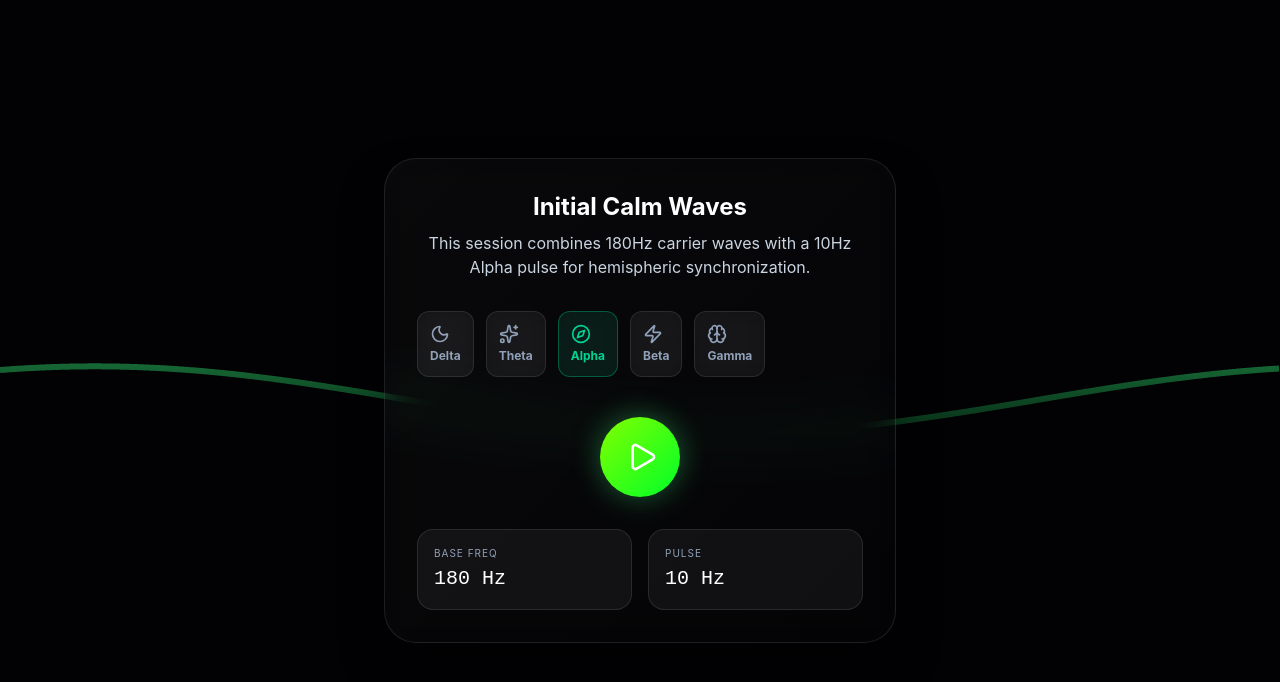
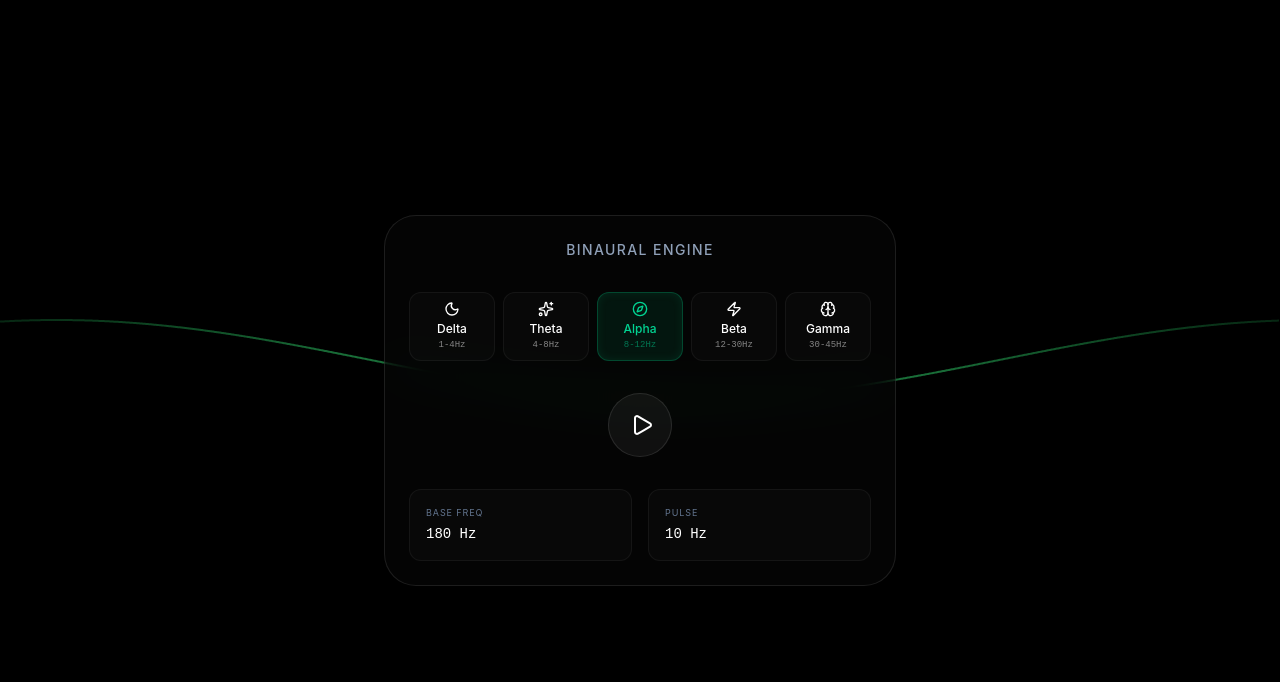
Before and after one commit to DanielDobles/Sonidos-Binaurales-Modulares, a Next.js app: page / in a window 1280 px wide. Shown: the top 682 px of the page. Built offline with nearby package versions, Linux system fonts and the light colour scheme.

Commit message:
refactor: clean up UI/UX, sync audio to canvas, and implement high-precision waveform rendering

```diff
--- a/components/BinauralBeatsApp.tsx
+++ b/components/BinauralBeatsApp.tsx
@@ -10,19 +10,12 @@ function cn(...inputs: ClassValue[]) {
   return twMerge(clsx(inputs));
 }
 
-// Interfaces
-interface ModulationStep {
-  stepName: string;
-  carrierOffset: number;
-  beatOffset: number;
-}
-
 interface WavePreset {
   id: string;
   name: string;
+  range: string;
   beatFreq: number;
   carrierFreq: number;
-  description: string;
   icon: React.ReactNode;
 }
 
@@ -30,8 +23,7 @@ export default function BinauralBeatsApp() {
   const [isPlaying, setIsPlaying] = useState<boolean>(false);
   const [carrierFreq, setCarrierFreq] = useState<number>(180);
   const [binauralBeatFreq, setBinauralBeatFreq] = useState<number>(10);
-  const [activeProgramName, setActiveProgramName] = useState<string>('Initial Calm Waves');
-  const [aiExplanation, setAiExplanation] = useState<string>('This session combines 180Hz carrier waves with a 10Hz Alpha pulse for hemispheric synchronization.');
+  const [activePreset, setActivePreset] = useState<string>('alpha');
 
   const canvasRef = useRef<HTMLCanvasElement | null>(null);
   const oscLeftRef = useRef<OscillatorNode | null>(null);
@@ -41,18 +33,17 @@ export default function BinauralBeatsApp() {
   const audioCtxRef = useRef<AudioContext | null>(null);
 
   const presets: WavePreset[] = [
-    { id: 'delta', name: 'Delta', beatFreq: 2.5, carrierFreq: 120, description: 'Deep sleep and cellular repair.', icon: <Moon className="w-5 h-5" /> },
-    { id: 'theta', name: 'Theta', beatFreq: 6.0, carrierFreq: 150, description: 'Meditation and creative flow.', icon: <Sparkles className="w-5 h-5" /> },
-    { id: 'alpha', name: 'Alpha', beatFreq: 10.0, carrierFreq: 180, description: 'Alert calm and learning.', icon: <Compass className="w-5 h-5" /> },
-    { id: 'beta', name: 'Beta', beatFreq: 18.0, carrierFreq: 220, description: 'Focused cognition.', icon: <Zap className="w-5 h-5" /> },
-    { id: 'gamma', name: 'Gamma', beatFreq: 38.0, carrierFreq: 260, description: 'Peak concentration.', icon: <Brain className="w-5 h-5" /> },
+    { id: 'delta', name: 'Delta', range: '1-4Hz', beatFreq: 2.5, carrierFreq: 120, icon: <Moon className="w-4 h-4" /> },
+    { id: 'theta', name: 'Theta', range: '4-8Hz', beatFreq: 6.0, carrierFreq: 150, icon: <Sparkles className="w-4 h-4" /> },
+    { id: 'alpha', name: 'Alpha', range: '8-12Hz', beatFreq: 10.0, carrierFreq: 180, icon: <Compass className="w-4 h-4" /> },
+    { id: 'beta', name: 'Beta', range: '12-30Hz', beatFreq: 18.0, carrierFreq: 220, icon: <Zap className="w-4 h-4" /> },
+    { id: 'gamma', name: 'Gamma', range: '30-45Hz', beatFreq: 38.0, carrierFreq: 260, icon: <Brain className="w-4 h-4" /> },
   ];
 
-  const loadPreset = (preset: WavePreset) => {
-    setCarrierFreq(preset.carrierFreq);
-    setBinauralBeatFreq(preset.beatFreq);
-    setActiveProgramName(`${preset.name} Waves`);
-    setAiExplanation(preset.description);
+  const loadPreset = (p: WavePreset) => {
+    setCarrierFreq(p.carrierFreq);
+    setBinauralBeatFreq(p.beatFreq);
+    setActivePreset(p.id);
   };
 
   const runSoundEngine = async () => {
@@ -75,8 +66,8 @@ export default function BinauralBeatsApp() {
       const aL = ctx.createAnalyser();
       const aR = ctx.createAnalyser();
 
-      lPan.pan.value = -1;
-      rPan.pan.value = 1;
+      aL.fftSize = 2048; aR.fftSize = 2048;
+      lPan.pan.value = -1; rPan.pan.value = 1;
 
       oscL.connect(aL).connect(lPan).connect(master);
       oscR.connect(aR).connect(rPan).connect(master);
@@ -84,17 +75,13 @@ export default function BinauralBeatsApp() {
       oscL.frequency.value = carrierFreq - binauralBeatFreq / 2;
       oscR.frequency.value = carrierFreq + binauralBeatFreq / 2;
 
-      oscL.start();
-      oscR.start();
-      oscLeftRef.current = oscL;
-      oscRightRef.current = oscR;
-      analyserLeftRef.current = aL;
-      analyserRightRef.current = aR;
+      oscL.start(); oscR.start();
+      oscLeftRef.current = oscL; oscRightRef.current = oscR;
+      analyserLeftRef.current = aL; analyserRightRef.current = aR;
       setIsPlaying(true);
     }
   };
 
-  // Canvas render loop
   useEffect(() => {
     const canvas = canvasRef.current;
     if (!canvas) return;
@@ -104,91 +91,88 @@ export default function BinauralBeatsApp() {
     const render = () => {
       const w = canvas.width = canvas.clientWidth * window.devicePixelRatio;
       const h = canvas.height = canvas.clientHeight * window.devicePixelRatio;
-      const time = Date.now() / 1000;
-
+      const centerY = h * 0.45;
       ctx.clearRect(0, 0, w, h);
 
-      const grad = ctx.createLinearGradient(0, h/2 - 100, 0, h/2 + 100);
-      grad.addColorStop(0, 'hsla(142, 70%, 55%, 0.8)');
-      grad.addColorStop(0.5, 'hsla(142, 70%, 40%, 0.4)');
-      grad.addColorStop(1, 'hsla(142, 70%, 25%, 0.1)');
+      const grad = ctx.createLinearGradient(0, 0, w, 0);
+      grad.addColorStop(0, 'hsla(142, 70%, 45%, 0.2)');
+      grad.addColorStop(0.5, 'hsla(142, 70%, 55%, 0.8)');
+      grad.addColorStop(1, 'hsla(142, 70%, 45%, 0.2)');
 
       ctx.strokeStyle = grad;
-      ctx.lineWidth = 6;
+      ctx.lineWidth = 2;
       ctx.beginPath();
 
-      for(let x = 0; x < w; x++) {
-        const y = h/2 + Math.sin(x * 0.005 + time * 5) * 50 * Math.sin(time * 0.5);
-        if(x === 0) ctx.moveTo(x, y);
-        else ctx.lineTo(x, y);
+      const buffer = new Uint8Array(2048);
+      if (isPlaying && analyserLeftRef.current) {
+        analyserLeftRef.current.getByteTimeDomainData(buffer);
+        for(let i = 0; i < w; i++) {
+          const idx = Math.floor((i / w) * buffer.length);
+          const val = (buffer[idx] - 128) / 128.0;
+          const x = i;
+          const y = centerY + val * (h * 0.1);
+          i === 0 ? ctx.moveTo(x, y) : ctx.lineTo(x, y);
+        }
+      } else {
+        const time = Date.now() / 1000;
+        for(let i = 0; i < w; i++) {
+          const y = centerY + Math.sin(i * 0.005 + time * 3) * (h * 0.05);
+          i === 0 ? ctx.moveTo(i, y) : ctx.lineTo(i, y);
+        }
       }
       ctx.stroke();
-
       animationFrame = requestAnimationFrame(render);
     };
     render();
     return () => cancelAnimationFrame(animationFrame);
-  }, []);
-
-  const baseHue = (Math.max(0, Math.min(1, (carrierFreq - 100) / 250)) * 280);
+  }, [isPlaying]);
 
   return (
-    <div className="fixed inset-0 flex items-center justify-center p-4 bg-[#020204] font-sans">
+    <div className="fixed inset-0 flex items-center justify-center p-4 bg-black font-sans text-white">
       <canvas ref={canvasRef} className="absolute inset-0 w-full h-full" />
 
-      <motion.div
-        layout
-        initial={{ opacity: 0, scale: 0.95 }}
-        animate={{ opacity: 1, scale: 1 }}
-        className="w-full max-w-lg p-8 rounded-[32px] backdrop-blur-xl border border-white/10 shadow-[0_25px_50px_-12px_rgba(0,0,0,0.5)] bg-[linear-gradient(135deg,rgba(255,255,255,0.03),rgba(255,255,255,0.01))] z-10"
-      >
+      <div className="w-full max-w-lg bg-neutral-950/40 backdrop-blur-xl border border-white/10 shadow-2xl rounded-[32px] p-6 z-10">
         <div className="text-center mb-8">
-          <h1 className="text-2xl font-bold text-white mb-2">{activeProgramName}</h1>
-          <p className="text-slate-300">{aiExplanation}</p>
+          <h2 className="text-sm font-medium uppercase tracking-widest text-slate-400">Binaural Engine</h2>
         </div>
 
-        {/* Preset Selector */}
-        <div className="flex flex-row gap-3 overflow-x-auto pb-4 mb-6">
+        <div className="grid grid-cols-5 gap-2 w-full mb-8">
           {presets.map((p) => (
             <button
               key={p.id}
               onClick={() => loadPreset(p)}
               className={cn(
-                "flex-shrink-0 p-3 rounded-xl border border-white/10 backdrop-blur-md transition-all",
-                binauralBeatFreq === p.beatFreq ? "bg-emerald-500/10 border-emerald-500/40 text-emerald-400" : "bg-white/5 text-slate-400 hover:bg-white/10"
+                "flex flex-col items-center justify-center p-2 rounded-xl border transition-all text-center group bg-white/[0.02] border-white/5",
+                activePreset === p.id ? "bg-emerald-500/10 border-emerald-500/30 text-emerald-400 shadow-[inset_0_0_10px_rgba(16,185,129,0.1)]" : "hover:border-white/20"
               )}
             >
               {p.icon}
-              <span className="block text-xs mt-1 font-bold">{p.name}</span>
+              <span className="block text-xs font-medium mt-1">{p.name}</span>
+              <span className="block font-mono text-[9px] opacity-50 mt-0.5">{p.range}</span>
             </button>
           ))}
         </div>
 
-        {/* Controls */}
         <div className="flex justify-center mb-8">
-          <motion.button
-            whileHover={{ scale: 1.05 }}
-            whileTap={{ scale: 0.95 }}
+          <button
             onClick={runSoundEngine}
-            className="w-20 h-20 rounded-full flex items-center justify-center shadow-[0_0_30px_hsla(142,70%,55%,0.4)]"
-            style={{ background: `linear-gradient(135deg, hsl(${baseHue}, 100%, 50%), hsl(${(baseHue + 40) % 360}, 100%, 50%))` }}
+            className="w-16 h-16 rounded-full flex items-center justify-center bg-white/5 border border-white/10 hover:bg-white/10 transition-all"
           >
-            {isPlaying ? <Pause className="w-8 h-8 text-white" /> : <Play className="w-8 h-8 text-white ml-1" />}
-          </motion.button>
+            {isPlaying ? <Pause className="w-6 h-6" /> : <Play className="w-6 h-6 ml-1" />}
+          </button>
         </div>
 
-        {/* Stats */}
         <div className="grid grid-cols-2 gap-4">
-          <div className="bg-white/5 p-4 rounded-2xl border border-white/10">
-            <div className="text-[10px] text-slate-400 uppercase tracking-widest mb-1">Base Freq</div>
-            <div className="text-xl font-mono text-white">{carrierFreq} Hz</div>
+          <div className="bg-white/[0.02] p-4 rounded-xl border border-white/5">
+            <div className="text-[9px] text-slate-500 uppercase tracking-widest mb-1">Base Freq</div>
+            <div className="font-mono text-sm">{carrierFreq} Hz</div>
           </div>
-          <div className="bg-white/5 p-4 rounded-2xl border border-white/10">
-            <div className="text-[10px] text-slate-400 uppercase tracking-widest mb-1">Pulse</div>
-            <div className="text-xl font-mono text-white">{binauralBeatFreq} Hz</div>
+          <div className="bg-white/[0.02] p-4 rounded-xl border border-white/5">
+            <div className="text-[9px] text-slate-500 uppercase tracking-widest mb-1">Pulse</div>
+            <div className="font-mono text-sm">{binauralBeatFreq} Hz</div>
           </div>
         </div>
-      </motion.div>
+      </div>
     </div>
   );
 }
```
